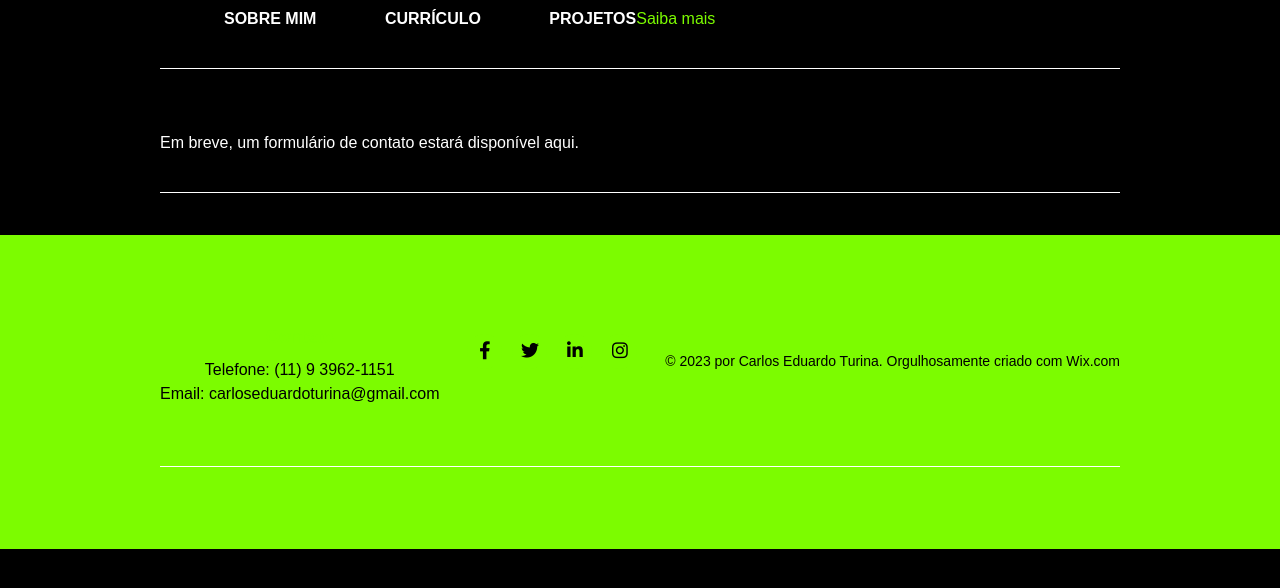
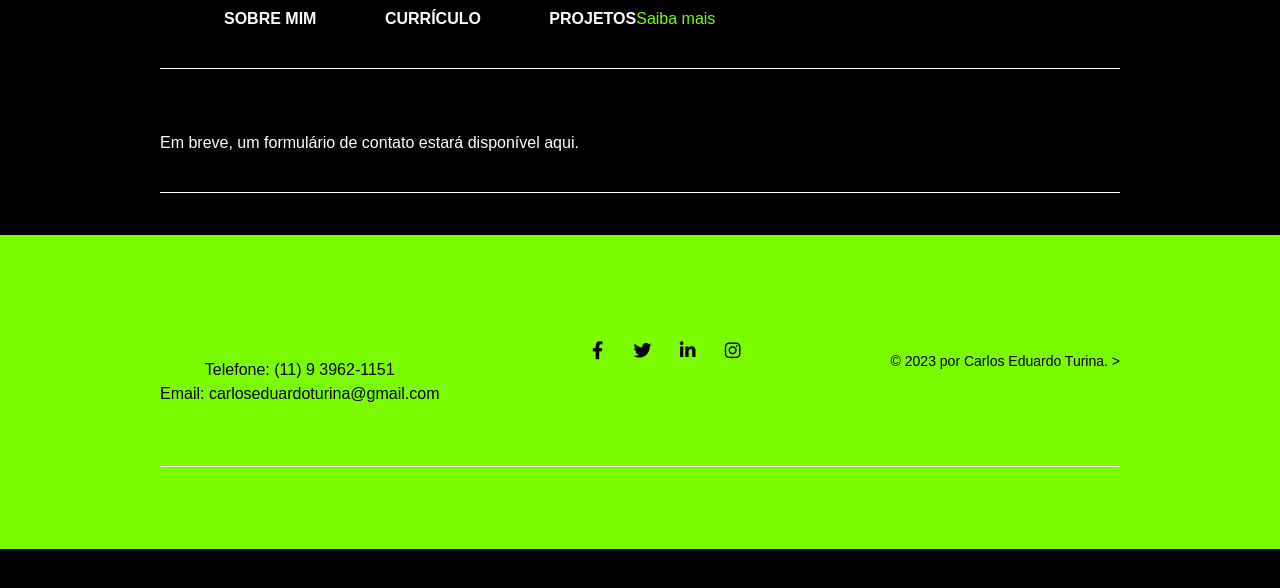
Before and after one commit to anirutsolrak/portifolioV3, a plain HTML site: page contato.html in a window 1280 px wide. Drawn offline with Linux system fonts and the light colour scheme.

Commit message:
Update contato.html

```diff
--- a/contato.html
+++ b/contato.html
@@ -49,7 +49,7 @@
                     <li><a href="#"><i class="fab fa-instagram"></i></a></li>
                 </ul>
                 <div class="copyright">
-                    <p>© 2023 por Carlos Eduardo Turina. Orgulhosamente criado com Wix.com</p>
+                    <p>© 2023 por Carlos Eduardo Turina. >
                 </div>
             </div>
         </div>
```
